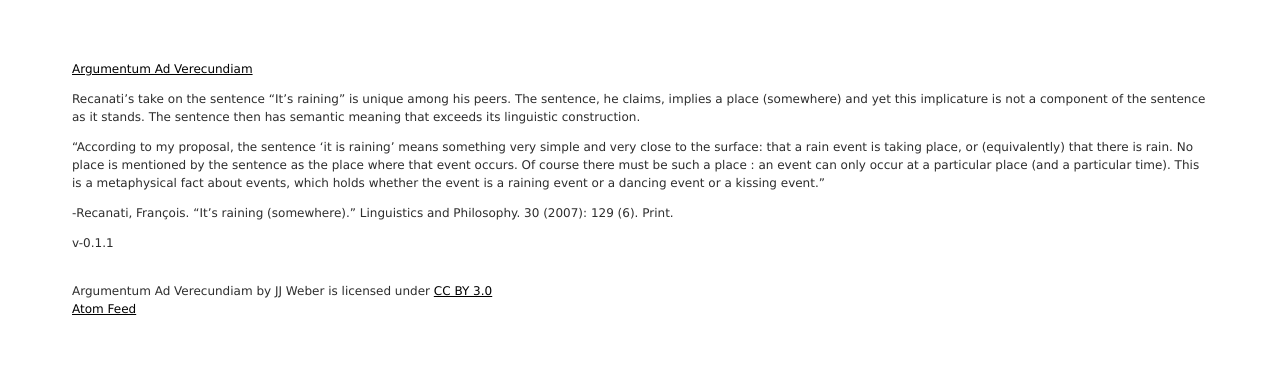
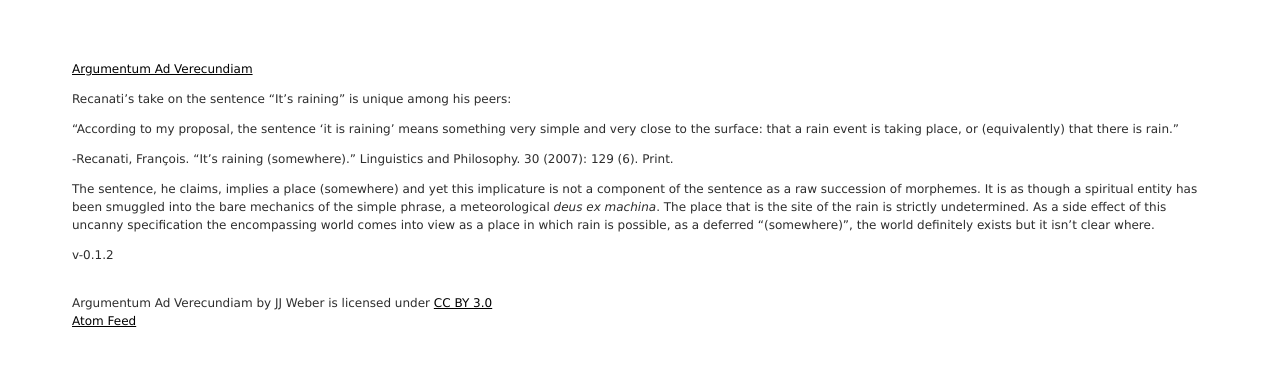
Before and after one commit to jjjjw/argumentum-v, a Jekyll site: the page built from _posts/2013-4-20-i-4.md, in a window 1280 px wide. Shown: the top 366 px of the page. Built offline with Jekyll 4.4.1, drawn with Linux system fonts in a browser that asks for light colours.

Commit message:
Change approach

```diff
--- a/_posts/2013-4-20-i-4.md
+++ b/_posts/2013-4-20-i-4.md
@@ -4,10 +4,12 @@ title: It's Raining
 permalink: '4.html'
 ---
 
-Recanati's take on the sentence "It's raining" is unique among his peers. The sentence, he claims, implies a place (somewhere) and yet this implicature is not a component of the sentence as it stands. The sentence then has semantic meaning that exceeds its linguistic construction.
+Recanati's take on the sentence "It's raining" is unique among his peers:
 
-"According to my proposal, the sentence ‘it is raining’ means something very simple and very close to the surface: that a rain event is taking place, or (equivalently) that there is rain. No place is mentioned by the sentence as the place where that event occurs. Of course there must be such a place : an event can only occur at a particular place (and a particular time). This is a metaphysical fact about events, which holds whether the event is a raining event or a dancing event or a kissing event."
+"According to my proposal, the sentence ‘it is raining’ means something very simple and very close to the surface: that a rain event is taking place, or (equivalently) that there is rain."
 
 -Recanati, François. "It's raining (somewhere)." Linguistics and Philosophy. 30 (2007): 129 (6). Print.
 
-v-0.1.1
+The sentence, he claims, implies a place (somewhere) and yet this implicature is not a component of the sentence as a raw succession of morphemes. It is as though a spiritual entity has been smuggled into the bare mechanics of the simple phrase, a meteorological *deus ex machina*. The place that is the site of the rain is strictly undetermined. As a side effect of this uncanny specification the encompassing world comes into view as a place in which rain is possible, as a deferred "(somewhere)", the world definitely exists but it isn't clear where.
+
+v-0.1.2
```
